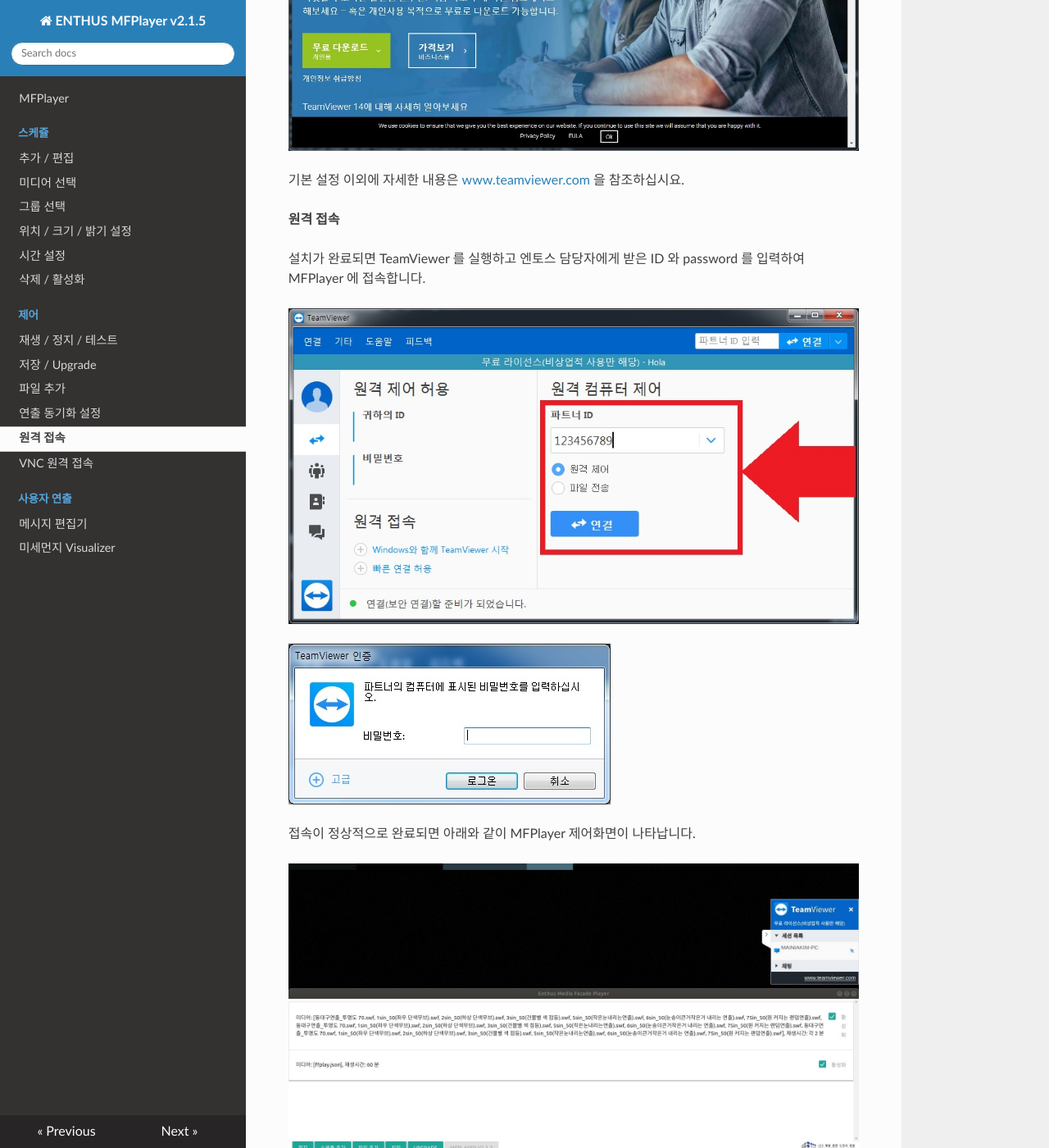
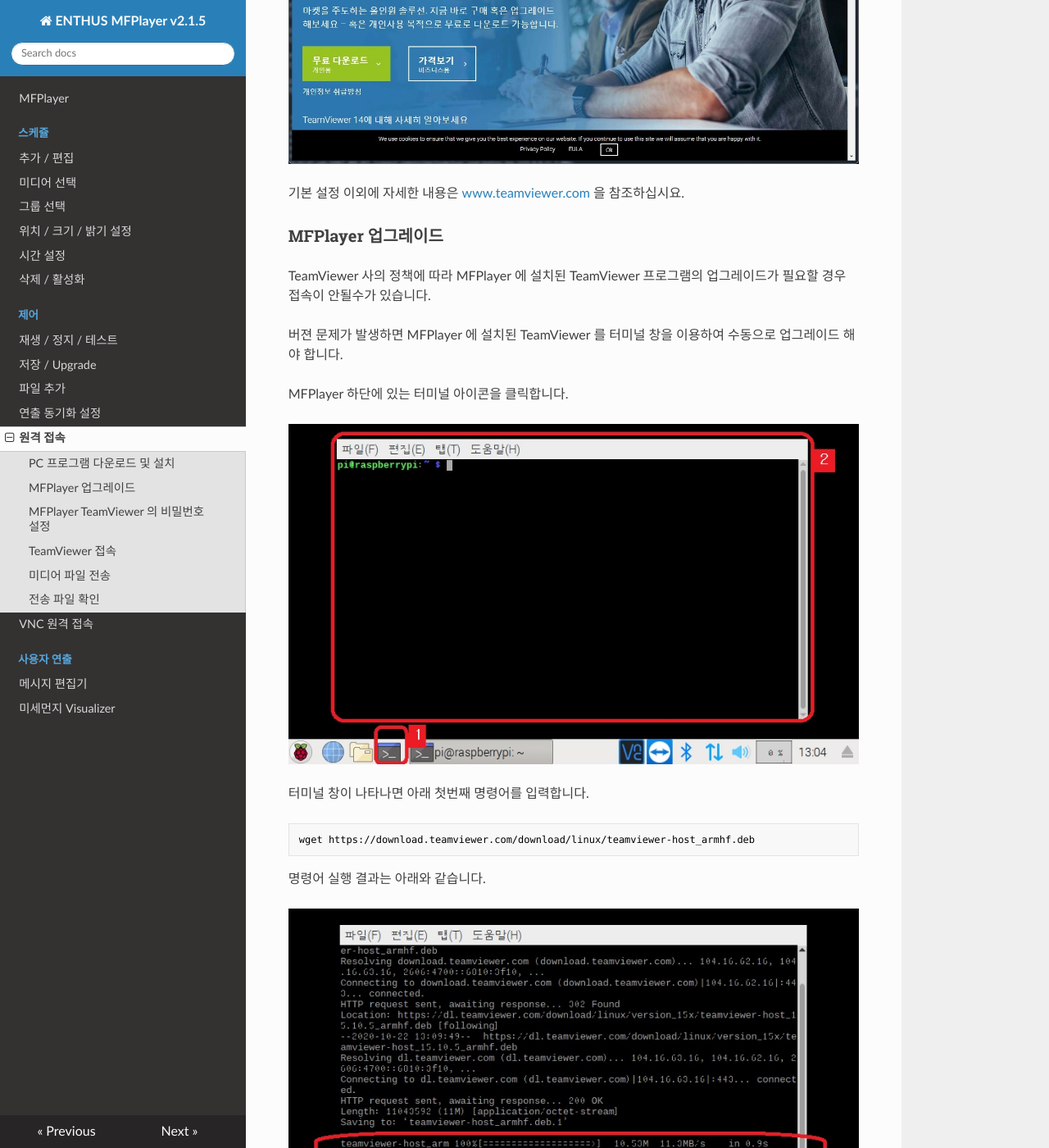
Before and after one commit to enthusapp/mfplayer, an MkDocs documentation site: the page built from docs/connect_remote.md, in a window 1280 px wide and 1400 px high, scrolled down 789 px. Shown: the whole window at 82% size. Built offline with MkDocs 1.6.1, drawn with Linux system fonts in a browser that asks for light colours; nearby versions of some CDN libraries; old or Windows-style settings are respelled for this version of MkDocs; some of the changed text lies outside the part shown.

Commit message:
team viewer upgrade

````diff
--- a/docs/connect_remote.md
+++ b/docs/connect_remote.md
@@ -1,11 +1,11 @@
-**TeamViewer 를 이용한 원격제어**
+# TeamViewer 를 이용한 원격제어
 
 TeamViewer 는 원격 컴퓨터 제어 프로그램으로 비상업적 목적일 경우 무료 라이선스로 사용할 수 있습니다. 영리 목적 사용을 위한 라이선스 구매는 [www.teamviewer.com](https://www.teamviewer.com/ko/) 홈페이지를 통해 가능합니다.
 
 !!! note
     아래에 설명된 TeamViewer 설치 및 사용방법에 어려움이 있을 경우 언제든지 [엔토스](http://www.etslight.co.kr)에 문의하여 기술 지원을 받으시기 바랍니다.
 
-**다운로드 및 설치**
+## PC 프로그램 다운로드 및 설치
 
 [www.teamviewer.com](https://www.teamviewer.com/ko/) 에 접속하여 다운로드 버튼을 누르고 사용하는 운영체제에 맞는 설치 파일을 받아 실행합니다.
 
@@ -13,7 +13,56 @@ TeamViewer 는 원격 컴퓨터 제어 프로그램으로 비상업적 목적일
 
 기본 설정 이외에 자세한 내용은 [www.teamviewer.com](https://www.teamviewer.com/ko/) 을 참조하십시요.
 
-**원격 접속**
+## MFPlayer 업그레이드
+TeamViewer 사의 정책에 따라 MFPlayer 에 설치된 TeamViewer 프로그램의 업그레이드가 필요할 경우 접속이 안될수가 있습니다.
+
+버젼 문제가 발생하면 MFPlayer 에 설치된 TeamViewer 를 터미널 창을 이용하여 수동으로 업그레이드 해야 합니다.
+
+MFPlayer 하단에 있는 터미널 아이콘을 클릭합니다.
+
+![TeamViewerTerminal](img/TeamViewer/Terminal.jpg)
+
+터미널 창이 나타나면 아래 첫번째 명령어를 입력합니다.
+
+```bash
+wget https://download.teamviewer.com/download/linux/teamviewer-host_armhf.deb
+```
+
+명령어 실행 결과는 아래와 같습니다.
+
+![DownDone](img/TeamViewer/downDone.jpg)
+
+이어서 두번째 명령어를 입력합니다.
+
+```bash
+sudo dpkg -i teamviewer-host_armhf.deb
+```
+
+결과는 아래와 같습니다.
+
+![InstallDone](img/TeamViewer/installDone.jpg)
+
+## MFPlayer TeamViewer 의 비밀번호 설정
+
+소형 MFPlayer 의 TeamViewer 비밀번호를 설정하려면 키보드가 필요합니다.
+키보드를 MFPlayer 의 USB 포트에 연결한뒤 진행합니다.
+
+화면 하단의 TeamViewer 아이콘을 클릭해 TeamViewer 정보 화면을 띄운뒤에 설정 아이콘을 클릭합니다.
+
+![openSetting](img/TeamViewer/openSetting.jpg)
+
+보안 > 비밀번호 변경을 클릭합니다경
+
+![setting](img/TeamViewer/setting.jpg)
+
+MFPlayer 의 제어 화면이 작아 비밀번호 설정후 완료 버튼을 누를수 없는 문제가 있습니다.
+
+![settingDone](img/TeamViewer/settingDone.jpg)
+
+비밀번호 확인란에서 키보드의 `Tab` 키를 4 회 눌러 확인 버튼으로 이동한뒤에 다시 키보드의 `Enther` 키를 누르면 설정이 완료됩니다.
+
+
+## TeamViewer 접속
 
 설치가 완료되면 TeamViewer 를 실행하고 엔토스 담당자에게 받은 ID 와 password 를 입력하여 MFPlayer 에 접속합니다.
 
@@ -25,7 +74,7 @@ TeamViewer 는 원격 컴퓨터 제어 프로그램으로 비상업적 목적일
 
 ![](img/teamviewer_connect_complete.jpg)
 
-**미디어 파일 전송**
+## 미디어 파일 전송
 
 파일 전송 버튼을 눌르면 전송창이 나타납니다.
 
@@ -47,6 +96,6 @@ TeamViewer 는 원격 컴퓨터 제어 프로그램으로 비상업적 목적일
 
 ![](img/teamviewer_send_complete.jpg)
 
-**전송 파일 확인**
+## 전송 파일 확인
 
 스케쥴 편집의 미디어 선택 버튼을 누르면 전송이 완료된 파일들이 리스트로 표시됩니다. 미디어 파일을 선택하여 사용하는 방법은 이어지는 [스케쥴 추가 / 편집](/mfplayer/index) 문서에서 확인하시기 바랍니다.
````
Also changed, not shown: docs/img/TeamViewer/Terminal.jpg (added), docs/img/TeamViewer/downDone.jpg (added), docs/img/TeamViewer/installDone.jpg (added), docs/img/TeamViewer/openSetting.jpg (added), docs/img/TeamViewer/setting.jpg (added), docs/img/TeamViewer/settingDone.jpg (added).
